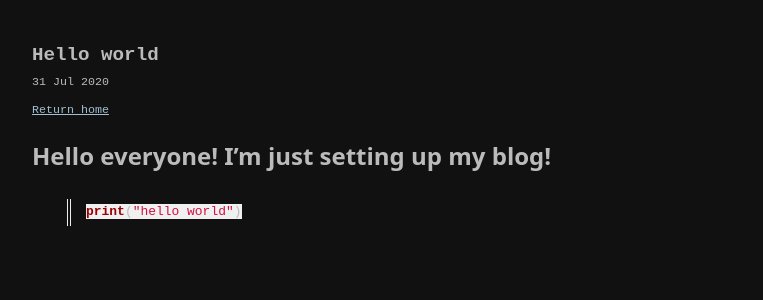
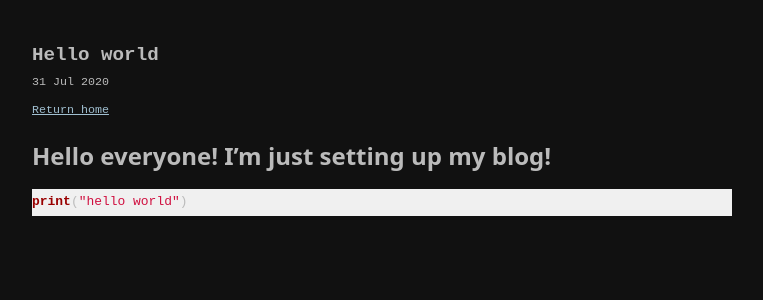
Before and after one commit to nefkst/My-Personal-Blog, a Jekyll site: the page built from _posts/2013-04-14-hello-world.md, in a window 1280 px wide. Shown: the top 300 px of the page, without its empty margins (258-1021 px from the left). Built offline with Jekyll 4.4.1, drawn with Linux system fonts in a browser that asks for light colours.

Commit message:
Update syntax.css

```diff
--- a/assets/syntax.css
+++ b/assets/syntax.css
@@ -3,7 +3,7 @@
   overflow: hidden;
   position: relative;
   margin: 0;
-
+  background: #f0f0f0;
 }
 
 .lineno {
@@ -13,8 +13,7 @@
 }
 
 .highlight > pre {
-  padding: 0 7px 0 15px; margin: 10px 0 10px 35px;
-  border-left: 4px double #eee;
+  background: #f0f0f0;
   overflow: auto;
 }
 
```
